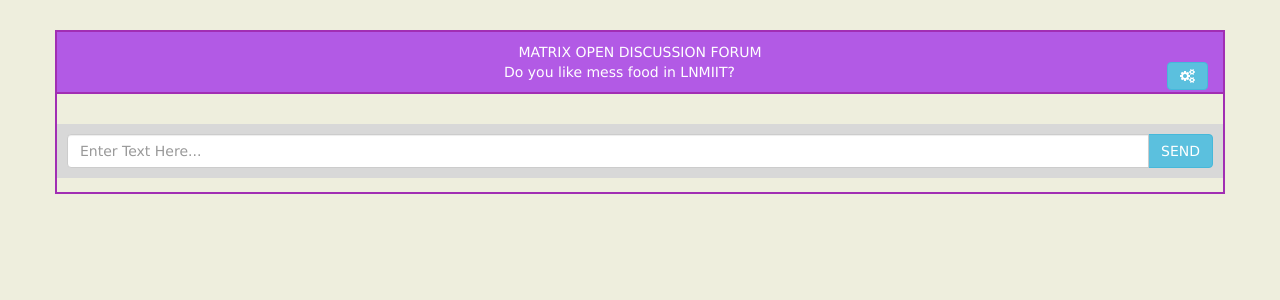
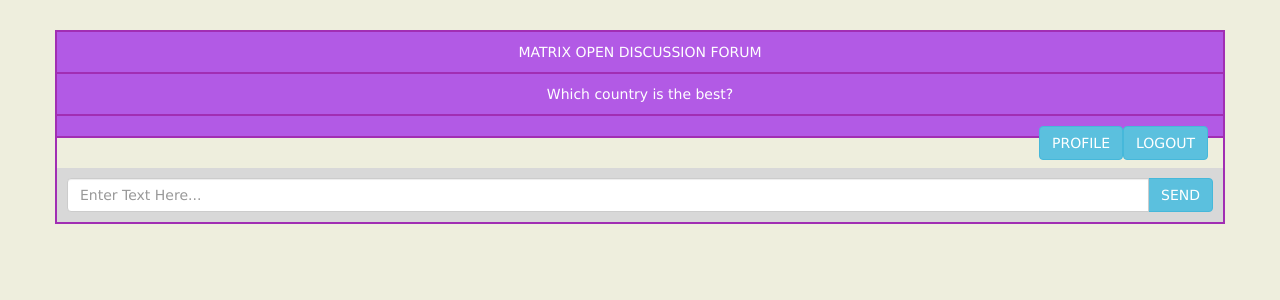
Before and after one commit to yp-palF/THEMATRIX, a Django app: template chat/templates/index.html in a window 1280 px wide. Shown: the top 300 px of the page. Run offline with Django 3.2, Linux system fonts and the light colour scheme; the template is opened without the code that fills it, so the values that code supplies are empty; some libraries are stand-ins or nearby versions.

Commit message:
Changing view and creating logout/profile button

```diff
--- a/chat/templates/index.html
+++ b/chat/templates/index.html
@@ -7,14 +7,14 @@
     <!--[if IE]>
         <meta http-equiv="X-UA-Compatible" content="IE=edge,chrome=1">
         <![endif]-->
-    <title>Bootstrap Chat Box Example</title>
+    <title>MATRIX OPEN DISCUSSION FORUM</title>
     <!-- BOOTSTRAP CORE STYLE CSS -->
     <link href="/static/css/bootstrap.css" rel="stylesheet" />
     <!-- FONT AWESOME  CSS -->
     <link href="/static/css/font-awesome.css" rel="stylesheet" />
     <!-- CUSTOM S/TYLE CSS -->
     <link href="/static/css/style.css" rel="stylesheet" />
-    <META HTTP-EQUIV="refresh" CONTENT="3">
+    <META HTTP-EQUIV="refresh" CONTENT="10">
 </head>
 <body>
 
@@ -27,18 +27,23 @@
                 <div class="chat-box-div">
                     <div class="chat-box-head">
                         MATRIX OPEN DISCUSSION FORUM
-                        <br>
-                        <text>   Do you like mess food in LNMIIT?</text>
-                            <div class="btn-group pull-right">
-                                <button type="button" class="btn btn-info dropdown-toggle" data-toggle="dropdown" aria-expanded="false">
-                                    <span class="fa fa-cogs"></span>
-                                    <span class="sr-only">Toggle Dropdown</span>
-                                </button>
-                                <ul class="dropdown-menu" role="menu">
-                                    <li><a href="http://127.0.0.1:8000/chat/login/"><span class="fa fa-circle-o-notch"></span>&nbsp;Logout</a></li>
-                                </ul>
+
+                    </div>
+					<div class="chat-box-head">
+                        Which country is the best?
+                    </div>
+					<div class="chat-box-head">
+							<div class="btn-group pull-right">
+								<form action = "http://127.0.0.1:8000/chat/logout/" method = "GET">
+									<button class="btn btn-info" type="submit">LOGOUT</button>
+								<form>
                             </div>
-                    </div>
+							<div class="btn-group pull-right">
+								<form action = "http://127.0.0.1:8000/chat/profile/" method = "GET">
+									<button class="btn btn-info" type="submit">PROFILE</button>
+								<form>
+                            </div>
+					</div>
                     <div class="panel-body chat-box-main">
 						{% for message in messages %}
 							<div class="chat-box-right">
```
